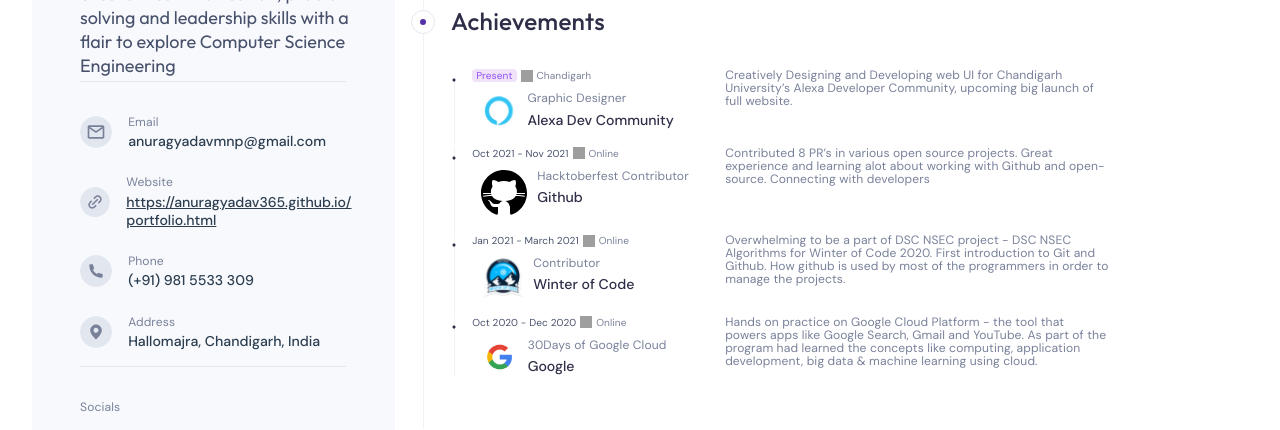
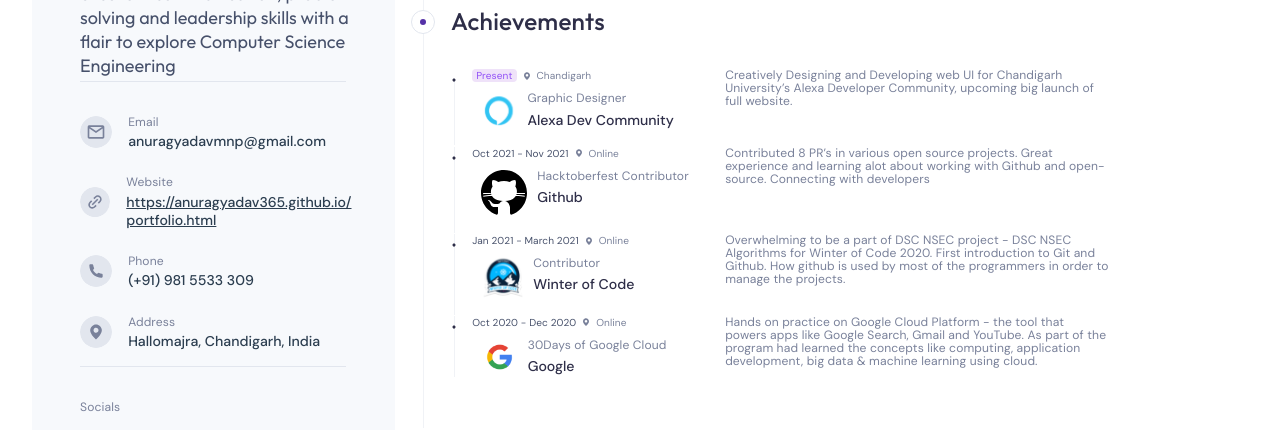
Before and after one commit to neogen22/vue-project, a Vue app: page / in a window 1280 px wide. Shown: the part 299-729 px from the top of the page. Built offline with nearby package versions, Linux system fonts and the light colour scheme; grey boxes are pictures that could not be loaded.

Commit message:
changed dir of location.svg

```diff
--- a/src/components/SecondPageComponents/SecondPageCards/AchievementsCard.vue
+++ b/src/components/SecondPageComponents/SecondPageCards/AchievementsCard.vue
@@ -2,7 +2,7 @@
     <link href="https://fonts.googleapis.com/css2?family=DM+Sans:opsz,wght@9..40,400;9..40,500&display=swap" rel="stylesheet">
     <div class="wrapper" ref="forWrapperLine">
         <div style="display: flex; flex-direction: column;">
-            <img src="..\Icons\icon.svg" class="achievements-icon-img" alt="" ref="forWrapperLineCircle">
+            <img src="..\icons\icon.svg" class="achievements-icon-img" alt="" ref="forWrapperLineCircle">
             <svg v-if="!firstLine" :height="wrapperLine" width="4" style='padding-left: 3px' class="line">
                 <line x1="0" y1="0" x2="0" :y2="wrapperLine" style="stroke:rgb(226, 230, 238);stroke-width:1" />
             </svg>
@@ -16,7 +16,7 @@
                     <div class="dates" v-if="dates==='Present'" style="background: var(--Primary-Lighter, #EFE2F9); border-radius: 4.034px; color: var(--Primary-Default, #9251F7); padding: 0px 4.034px;">{{dates}}</div>
                     <div class="dates" v-else>{{dates}}</div>
                     <div style="display: flex; flex-direction: row; column-gap: 4px;">
-                        <img src="C:\myFirstVueProject\vue-project\src\components\icons\location.svg" class="achievements-location-img" alt="">
+                        <img src="..\icons\location.svg" class="achievements-location-img" alt="">
                         <div class="status">{{ status }}</div>
                     </div>
                 </div>
```
Also changed, not shown: src/components/SecondPageComponents/icons/location.svg (renamed from src/components/icons/location.svg).
